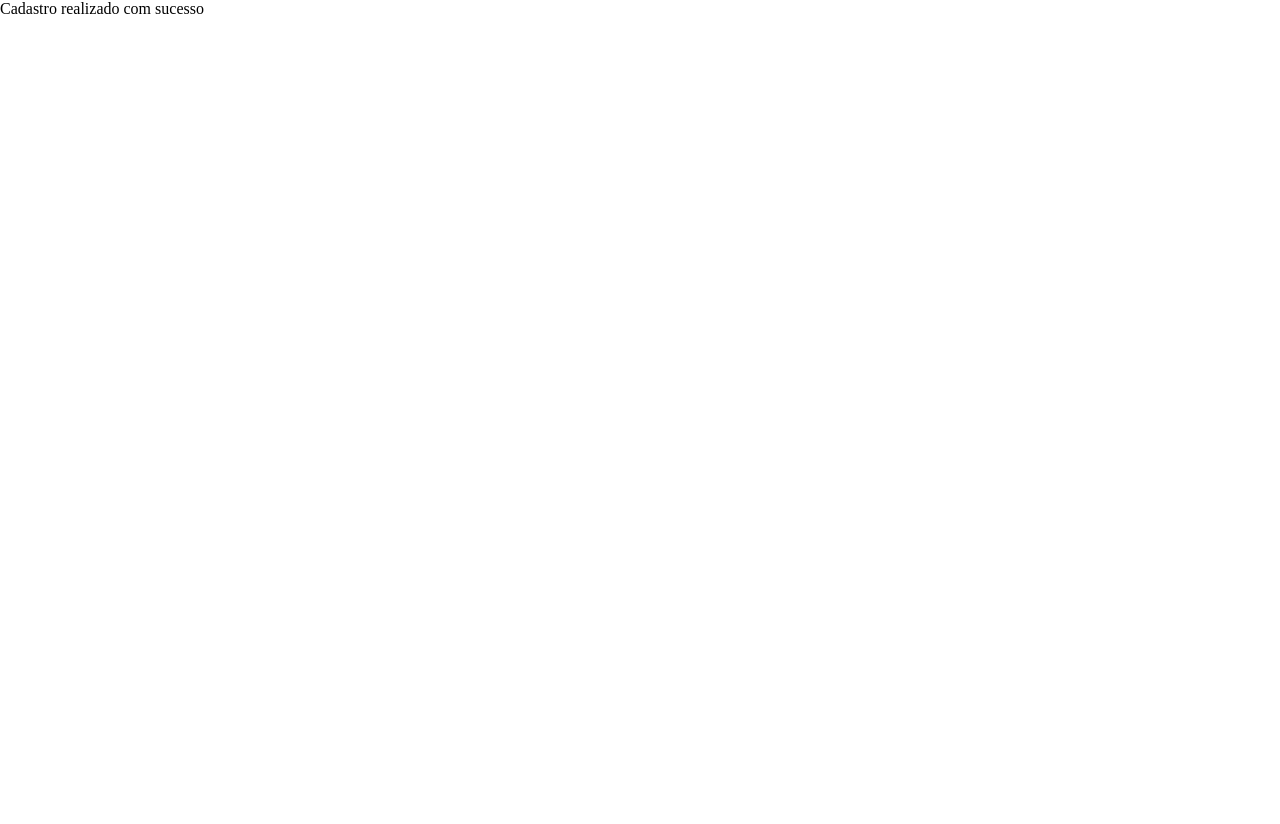
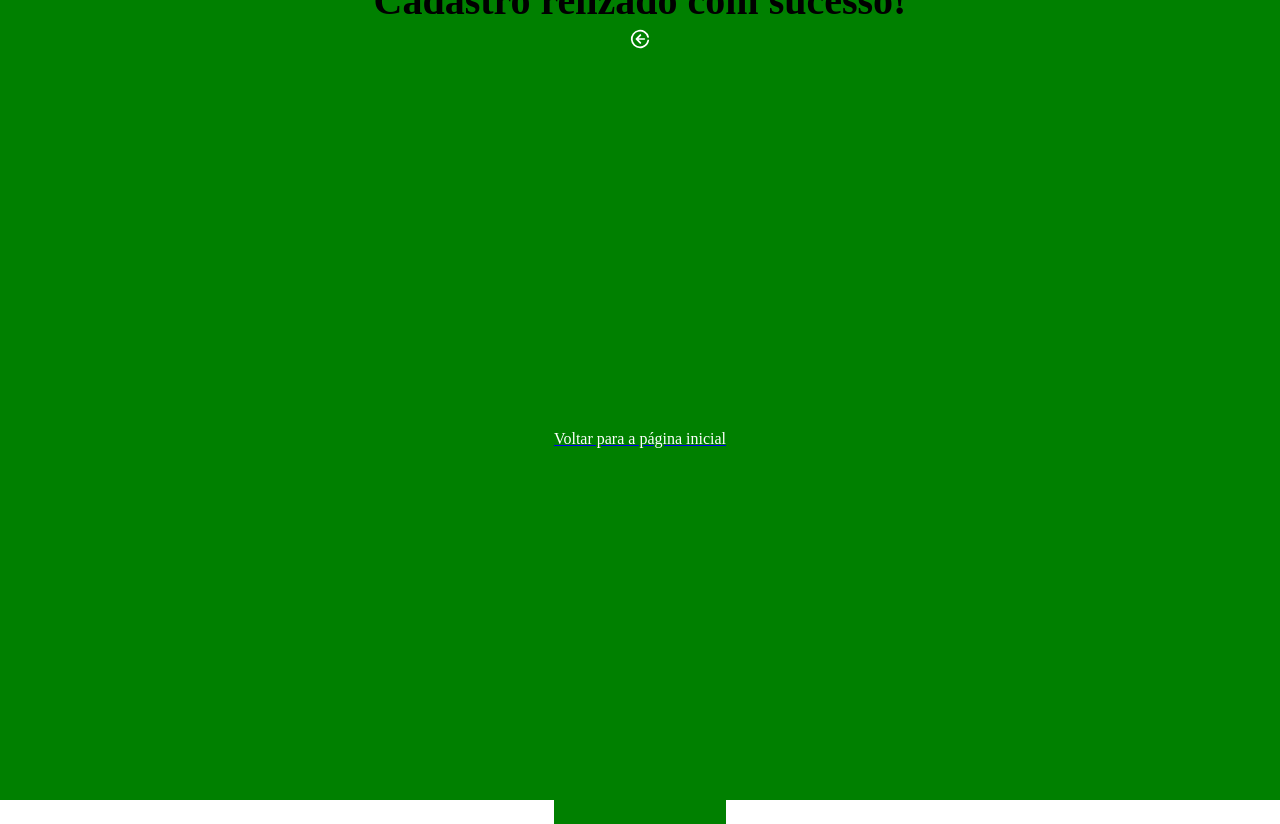
Before and after one commit to Bruno-Barboza-da-Silva/mercado-rural, a React (Vite) app in the folder front-end/: page /cadastro/cadastro-realizado in a window 1280 px wide. Before the commit the page ends 800 px from the top, so only its background shows below. Built offline with nearby package versions, Linux system fonts and the light colour scheme.

Commit message:
criação da página de cadastro do usuário

```diff
--- /dev/null
+++ b/front-end/src/pages/cadastro/cadastro-realizado/cadastro-realizado.css
@@ -0,0 +1,21 @@
+div .cadastro{
+    display: flex;
+    flex-direction: column;
+    margin: 0 auto;
+    background-color: green;
+    justify-content: center;
+    height: 100vh;
+}
+
+
+a .cadastro{
+    display: flex;
+    color: white;
+    justify-content: center;
+    align-items: center;
+    text-decoration: none;
+}
+
+h1 .cadastro{
+    color: white;
+}
--- a/front-end/src/pages/cadastro/cadastro-realizado/cadastro-realizado.jsx
+++ b/front-end/src/pages/cadastro/cadastro-realizado/cadastro-realizado.jsx
@@ -1,9 +1,17 @@
+import "./cadastro-realizado.css";
+import retorno from "../../../images/icone-retorno.svg";
+import { Link } from "react-router-dom";
+
 function CadastroRealizado() {
-    return (
-      <div>
-<p>Cadastro realizado com sucesso</p>
-      </div>
-    );
-  }
+  return (
+    <div className="cadastro">
+      <h1 className="cadastro">Cadastro relizado com sucesso!</h1>
+      <Link to="/" className="cadastro">
+        <img src={retorno} alt="" id="return" className="cadastro" />
+        <p className="cadastro">Voltar para a página inicial</p>
+      </Link>
+    </div>
+  );
+}
 
-  export default CadastroRealizado;
+export default CadastroRealizado;
--- a/front-end/src/pages/cadastro/cadastro.jsx
+++ b/front-end/src/pages/cadastro/cadastro.jsx
@@ -4,9 +4,9 @@ import trator from "../../images/icone-trator.svg";
 import retorno from "../../images/icone-retorno.svg";
 import { Link } from "react-router-dom";
 import axios from 'axios'
-import React,{useState, useEffect} from "react";
+import {useState} from "react";
 import { useNavigate } from "react-router-dom";
-import { useParams } from 'react-router-dom';
+
 
 
 function Cadastro() {
@@ -20,9 +20,6 @@ function Cadastro() {
 
 
   const [email, setEmail] = useState()
-  function changeName(ev) {
-        setName(ev.target.value)
-      }
 
   function changeEmail(ev) {
     setEmail(ev.target.value)
@@ -40,7 +37,7 @@ function Cadastro() {
       "email": email,
       "senha": senha
     },)
-    .then(navigate("/"))
+    .then(navigate("/cadastro/cadastro-realizado"))
     }
 
 
```
